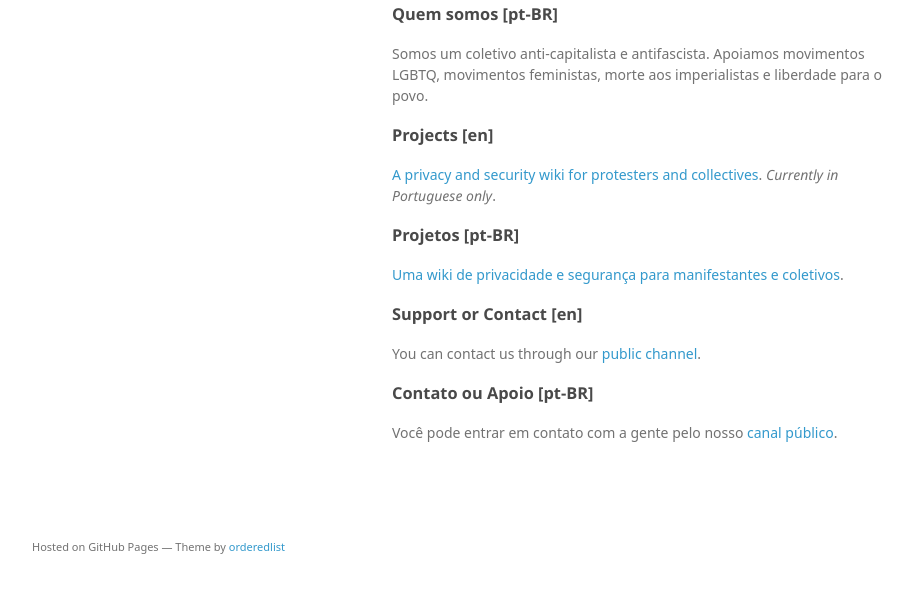
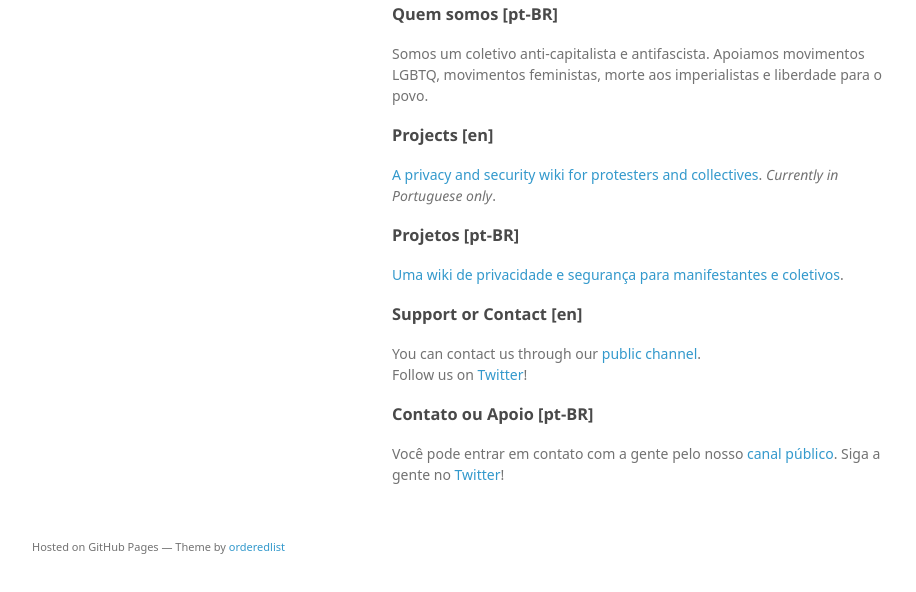
Before and after one commit to betweenthelines/betweenthelines.github.io, a plain HTML site: page index.html in a window 1280 px wide. Shown: the part 174-766 px from the top of the page, without its empty margins (178-1094 px from the left). Drawn offline with Linux system fonts and the light colour scheme; a web font is replaced by a local one.

Commit message:
Replace master branch with page content via GitHub

```diff
--- a/index.html
+++ b/index.html
@@ -46,12 +46,14 @@
 <h3>
 <a id="support-or-contact-en" class="anchor" href="#support-or-contact-en" aria-hidden="true"><span aria-hidden="true" class="octicon octicon-link"></span></a>Support or Contact [en]</h3>
 
-<p>You can contact us through our <a href="https://gitter.im/betweenthelines/betweenthelines">public channel</a>.</p>
+<p>You can contact us through our <a href="https://gitter.im/betweenthelines/betweenthelines">public channel</a>.<br>
+Follow us on <a href="https://twitter.com/bwntl">Twitter</a>!</p>
 
 <h3>
 <a id="contato-ou-apoio-pt-br" class="anchor" href="#contato-ou-apoio-pt-br" aria-hidden="true"><span aria-hidden="true" class="octicon octicon-link"></span></a>Contato ou Apoio [pt-BR]</h3>
 
-<p>Você pode entrar em contato com a gente pelo nosso <a href="https://gitter.im/betweenthelines/betweenthelines">canal público</a>.</p>
+<p>Você pode entrar em contato com a gente pelo nosso <a href="https://gitter.im/betweenthelines/betweenthelines">canal público</a>.
+Siga a gente no <a href="https://twitter.com/bwntl">Twitter</a>!</p>
       </section>
       <footer>
         <p><small>Hosted on GitHub Pages &mdash; Theme by <a href="https://github.com/orderedlist">orderedlist</a></small></p>
--- a/params.json
+++ b/params.json
@@ -1,6 +1,6 @@
 {
   "name": "Between the lines",
   "tagline": "Anti-capitalist; antifascist collective.",
-  "body": "### Who we are [en]\r\nWe are an anti-capitalist and antifascist collective. We support LGBTQ movements, feminist movements, death to the imperialists and freedom to the people.\r\n\r\n### Quem somos [pt-BR]\r\nSomos um coletivo anti-capitalista e antifascista. Apoiamos movimentos LGBTQ, movimentos feministas, morte aos imperialistas e liberdade para o povo.\r\n\r\n### Projects [en]\r\n[A privacy and security wiki for protesters and collectives](https://github.com/betweenthelines/privacidade-negada/wiki). *Currently in Portuguese only*.\r\n\r\n### Projetos [pt-BR]\r\n[Uma wiki de privacidade e segurança para manifestantes e coletivos](https://github.com/betweenthelines/privacidade-negada/wiki).\r\n\r\n### Support or Contact [en]\r\nYou can contact us through our [public channel](https://gitter.im/betweenthelines/betweenthelines).\r\n\r\n### Contato ou Apoio [pt-BR]\r\nVocê pode entrar em contato com a gente pelo nosso [canal público](https://gitter.im/betweenthelines/betweenthelines).",
+  "body": "### Who we are [en]\r\nWe are an anti-capitalist and antifascist collective. We support LGBTQ movements, feminist movements, death to the imperialists and freedom to the people.\r\n\r\n### Quem somos [pt-BR]\r\nSomos um coletivo anti-capitalista e antifascista. Apoiamos movimentos LGBTQ, movimentos feministas, morte aos imperialistas e liberdade para o povo.\r\n\r\n### Projects [en]\r\n[A privacy and security wiki for protesters and collectives](https://github.com/betweenthelines/privacidade-negada/wiki). *Currently in Portuguese only*.\r\n\r\n### Projetos [pt-BR]\r\n[Uma wiki de privacidade e segurança para manifestantes e coletivos](https://github.com/betweenthelines/privacidade-negada/wiki).\r\n\r\n### Support or Contact [en]\r\nYou can contact us through our [public channel](https://gitter.im/betweenthelines/betweenthelines).  \r\nFollow us on [Twitter](https://twitter.com/bwntl)!\r\n\r\n### Contato ou Apoio [pt-BR]\r\nVocê pode entrar em contato com a gente pelo nosso [canal público](https://gitter.im/betweenthelines/betweenthelines).\r\nSiga a gente no [Twitter](https://twitter.com/bwntl)!",
   "note": "Don't delete this file! It's used internally to help with page regeneration."
 }
```
